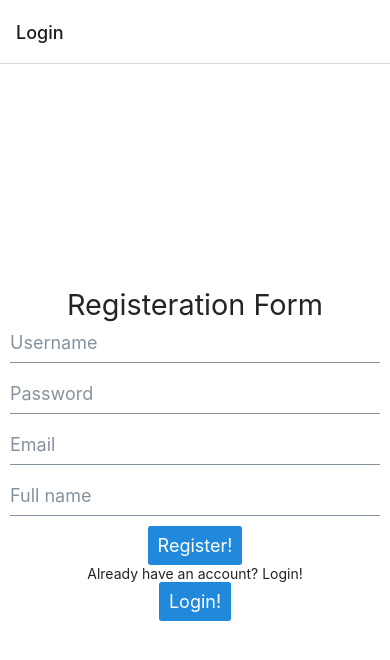
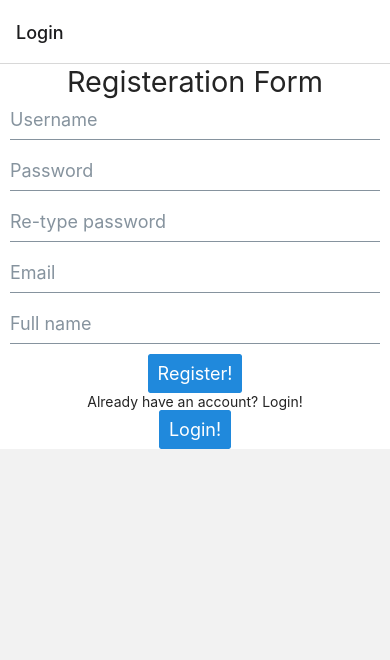
Before and after one commit to ThuHoang2312/wbma23, a React Native app: screen /Login in a window 390 px wide. Both pictures are taken after a click on the button "Register here!". Shown: the top 660 px of the page. Built offline with nearby package versions, Linux system fonts and the light colour scheme.

Commit message:
register and login form validation done

```diff
--- a/components/LoginForm.js
+++ b/components/LoginForm.js
@@ -12,7 +12,7 @@ function LoginForm(props) {
     control,
     handleSubmit,
     formState: {errors},
-  } = useForm({defaultValues: {username: '', password: ''}});
+  } = useForm({defaultValues: {username: '', password: ''}, mode: 'onBlur'});
 
   const logIn = async (loginData) => {
     console.log('Login button pressed', loginData);
@@ -36,27 +36,29 @@ function LoginForm(props) {
       </Text>
       <Controller
         control={control}
-        rules={{required: true, minLength: 3}}
+        rules={{
+          required: {value: true, message: 'This is required.'},
+          minLength: {
+            value: 3,
+            message: 'Username min length is 3 characters!',
+          },
+        }}
         render={({field: {onChange, onBlur, value}}) => (
           <Input
             onBlur={onBlur}
             onChangeText={onChange}
             value={value}
             placeholder="Username"
+            autoCapitalize="none"
+            errorMessage={errors.username && errors.username.message}
           />
         )}
         name="username"
       />
-      {errors.username?.type === 'required' && (
-        <Text>Username is required!</Text>
-      )}
-      {errors.username?.type === 'minLength' && (
-        <Text>Username min length is 3 characters!</Text>
-      )}
 
       <Controller
         control={control}
-        rules={{required: true, minLength: 5}}
+        rules={{required: {value: true, message: 'This is required.'}}}
         render={({field: {onChange, onBlur, value}}) => (
           <Input
             onBlur={onBlur}
@@ -64,11 +66,12 @@ function LoginForm(props) {
             value={value}
             placeholder="Password"
             secureTextEntry={true}
+            autoCapitalize="none"
+            errorMessage={errors.password && errors.password.message}
           />
         )}
         name="password"
       />
-      {errors.password && <Text>Password (min. 5 chars) is required!</Text>}
       <Button title="Sign in!" onPress={handleSubmit(logIn)} />
     </>
   );
--- a/components/RegisterForms.js
+++ b/components/RegisterForms.js
@@ -7,15 +7,23 @@ function RegisterForm(props) {
   const {
     control,
     handleSubmit,
+    getValues,
     formState: {errors},
   } = useForm({
-    defaultValues: {username: '', password: '', email: '', full_name: ''},
+    defaultValues: {
+      username: '',
+      password: '',
+      confrimPassword: '',
+      email: '',
+      full_name: '',
+    },
     mode: 'onBlur',
   });
   const {postUser, checkUsername} = useUser();
 
   const register = async (registerData) => {
     console.log('Registering: ', registerData);
+    delete registerData.confrimPassword;
     try {
       const registerResult = await postUser(registerData);
       console.log('register result: ', registerResult);
@@ -67,7 +75,7 @@ function RegisterForm(props) {
           required: {value: true, message: 'This is required.'},
           pattern: {
             value: /(?=.*\p{Lu})(?=.*[0-9]).{5,}/u,
-            message: 'min 5 characters, needs one number, one uppercase letter',
+            message: 'Min 5 characters, needs one number, one uppercase letter',
           },
         }}
         render={({field: {onChange, onBlur, value}}) => (
@@ -86,7 +94,40 @@ function RegisterForm(props) {
 
       <Controller
         control={control}
-        rules={{required: {value: true, message: 'This is required.'}}}
+        rules={{
+          validate: (value) => {
+            if (value === getValues('password')) {
+              return true;
+            } else {
+              return 'password must match';
+            }
+          },
+        }}
+        render={({field: {onChange, onBlur, value}}) => (
+          <Input
+            onBlur={onBlur}
+            onChangeText={onChange}
+            value={value}
+            placeholder="Re-type password"
+            secureTextEntry={true}
+            autoCapitalize="none"
+            errorMessage={
+              errors.confrimPassword && errors.confrimPassword.message
+            }
+          />
+        )}
+        name="confrimPassword"
+      />
+
+      <Controller
+        control={control}
+        rules={{
+          required: {value: true, message: 'This is required.'},
+          pattern: {
+            value: /^[a-z0-9.]{1,64}@[a-z0-9.-]{2,64}/i,
+            message: 'Please enter a valid email!',
+          },
+        }}
         render={({field: {onChange, onBlur, value}}) => (
           <Input
             onBlur={onBlur}
@@ -94,15 +135,15 @@ function RegisterForm(props) {
             value={value}
             placeholder="Email"
             autoCapitalize="none"
+            errorMessage={errors.email && errors.email.message}
           />
         )}
         name="email"
       />
-      {errors.email && <Text>Email is required!</Text>}
 
       <Controller
         control={control}
-        rules={{minLength: 3}}
+        rules={{minLength: {value: 3, message: 'Min 3 characters.'}}}
         render={({field: {onChange, onBlur, value}}) => (
           <Input
             onBlur={onBlur}
@@ -110,13 +151,11 @@ function RegisterForm(props) {
             value={value}
             placeholder="Full name"
             autoCapitalize="words"
+            errorMessage={errors.full_name && errors.full_name.message}
           />
         )}
         name="full_name"
       />
-      {errors.full_name?.type === 'minLength' && (
-        <Text>Full name min length is 3 characters!</Text>
-      )}
       <Button title="Register!" onPress={handleSubmit(register)} />
     </>
   );
--- a/views/Login.js
+++ b/views/Login.js
@@ -3,6 +3,7 @@ import {
   Keyboard,
   KeyboardAvoidingView,
   Platform,
+  ScrollView,
   StyleSheet,
   TouchableOpacity,
 } from 'react-native';
@@ -39,6 +40,7 @@ const Login = ({navigation}) => {
   }, []);
 
   return (
+    <ScrollView>
       <TouchableOpacity
         onPress={() => Keyboard.dismiss()}
         style={{flex: 1}}
@@ -62,6 +64,7 @@ const Login = ({navigation}) => {
           />
         </KeyboardAvoidingView>
       </TouchableOpacity>
+    </ScrollView>
   );
 };
 
```
Lines whose indentation alone changed are shown as unchanged.
